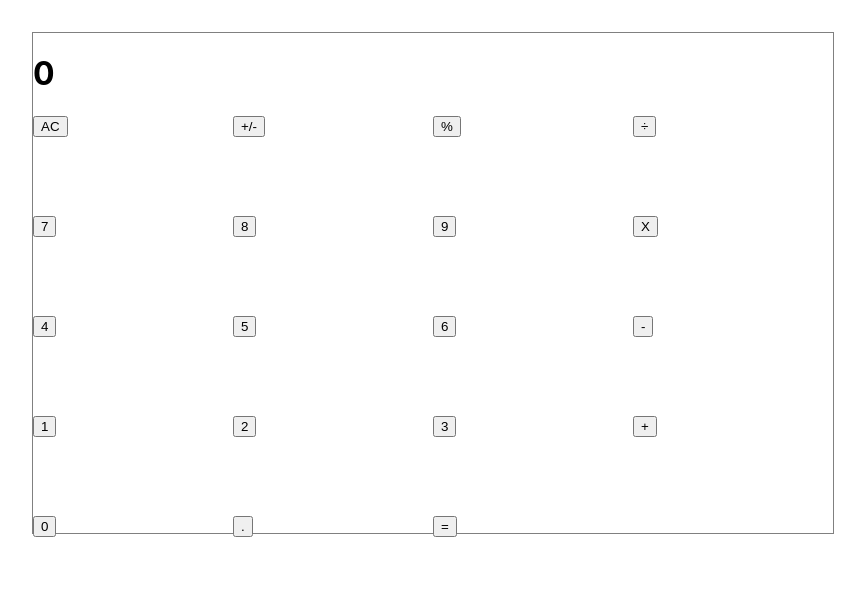
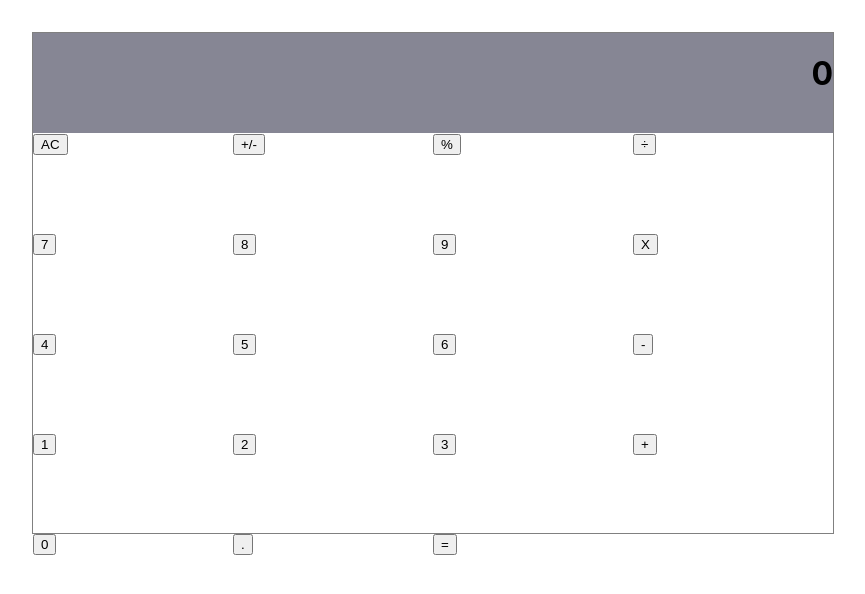
Before and after one commit to temesghentekeste/react-calculator, a React (Create React App) app: page / in a window 1280 px wide. Shown: the top 594 px of the page, without its empty margins (207-1072 px from the left). Built offline with nearby package versions, Linux system fonts and the light colour scheme.

Commit message:
Style displayContainer

```diff
--- a/src/App.css
+++ b/src/App.css
@@ -16,6 +16,12 @@
   display: grid;
   align-items: center;
   border: 1px solid gray;
+}
+
+.displayContainer {
+  height: 100px;
+  background: #868694;
+  text-align: right;
 }
 
 .calculatorButtons {
--- a/src/components/Display.js
+++ b/src/components/Display.js
@@ -3,7 +3,7 @@ import PropTypes from 'prop-types';
 
 function Display({ result }) {
   return (
-    <div>
+    <div className="displayContainer">
       <h1>{result}</h1>
     </div>
   );
```
